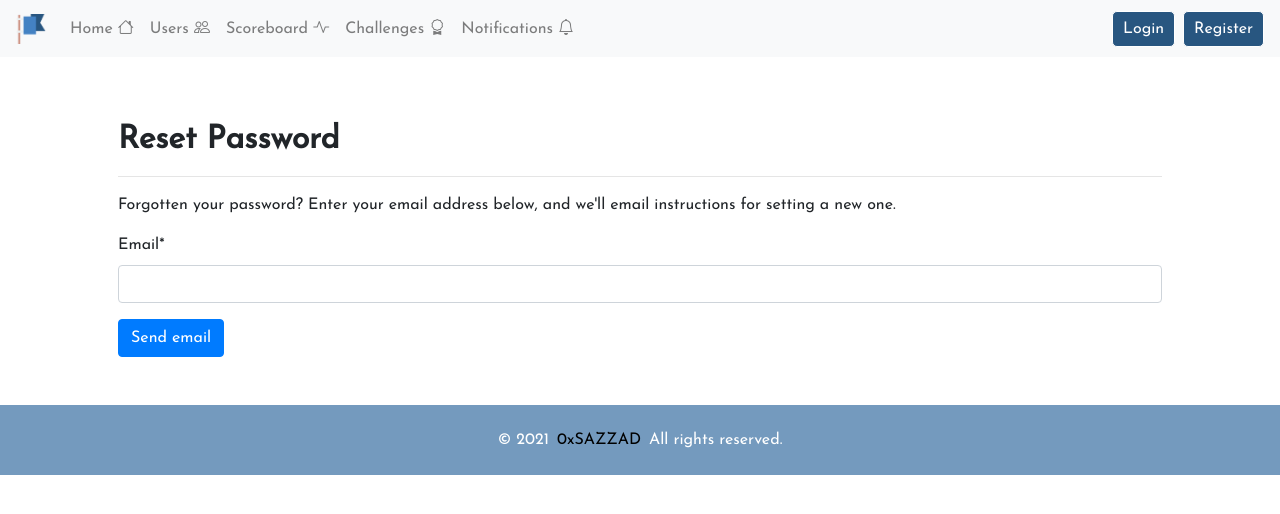
After one commit to sazzad1337/CTF, a Django app: page /password_reset in a window 1280 px wide. The commit adds this page. Shown: the top 514 px of the page. Run offline with Django 3.2, Linux system fonts and the light colour scheme; some libraries are stand-ins or nearby versions.

Commit message:
password_reset feature

```diff
--- a/CTF/settings.py
+++ b/CTF/settings.py
@@ -29,6 +29,8 @@ SECRET_KEY = 'django-insecure-bn^nd(o24@#07)hd33f)85#vsxkp8qdch#a8x=)j5+c0pw2xjz
 DEBUG = True
 
 ALLOWED_HOSTS = ['3875-182-48-72-23.ngrok.io','127.0.0.1',]
+
+EMAIL_BACKEND = 'django.core.mail.backends.console.EmailBackend'
 
 
 # Application definition
--- a/CTF/urls.py
+++ b/CTF/urls.py
@@ -20,4 +20,5 @@ from players import views
 urlpatterns = [
     path('admin/', admin.site.urls),
     path('', include('players.urls')),
+    path("password_reset", views.password_reset_request, name="password_reset"),
 ]
--- a/players/urls.py
+++ b/players/urls.py
@@ -1,5 +1,7 @@
 from django.contrib import admin
 from django.urls import path
+from django.contrib.auth import views as auth_views
+from django.urls import reverse_lazy
 from . import views
 app_name = "players"
 urlpatterns = [
@@ -17,5 +19,8 @@ urlpatterns = [
     path('delete_challenges/<int:c_id>/', views.challenge_delete, name = 'delete'),
     path('send_notification/', views.sending_notification, name='notification'),
     path('notifications/', views.view_notification, name='v_notification'),
-    path('test/', views.test, name='testing')
+    path('test/', views.test, name='testing'),
+    path('password_reset/done/', auth_views.PasswordResetDoneView.as_view(template_name='players/password/password_reset_done.html'), name='password_reset_done'),
+    path('reset/<uidb64>/<token>/', auth_views.PasswordResetConfirmView.as_view(template_name="players/password/password_reset_confirm.html",success_url="/reset/done/"), name='password_reset_confirm'),
+    path('reset/done/', auth_views.PasswordResetCompleteView.as_view(template_name='players/password/password_reset_complete.html'), name='password_reset_complete'),
 ]
--- a/players/views.py
+++ b/players/views.py
@@ -16,6 +16,13 @@ from .models import Profile
 from .models import Challenges
 
 import datetime
+from django.core.mail import send_mail, BadHeaderError
+from django.contrib.auth.forms import PasswordResetForm
+from django.template.loader import render_to_string
+from django.db.models.query_utils import Q
+from django.utils.http import urlsafe_base64_encode
+from django.contrib.auth.tokens import default_token_generator
+from django.utils.encoding import force_bytes
 
 # Create your views here.
 from .models import * #or users_list
@@ -202,3 +209,41 @@ def view_notification(request):
     diction = {'title': "Challenges", 'n': n}
 
     return render(request, 'players/notification.html', context = diction)
+
+
+
+
+
+
+
+
+def password_reset_request(request):
+	if request.method == "POST":
+		password_reset_form = PasswordResetForm(request.POST)
+		if password_reset_form.is_valid():
+			data = password_reset_form.cleaned_data['email']
+			associated_users = User.objects.filter(Q(email=data))
+			if associated_users.exists():
+				for user in associated_users:
+					subject = "Password Reset Requested"
+					email_template_name = "players/password/password_reset_email.txt"
+					c = {
+					"email":user.email,
+					'domain':'127.0.0.1:8000',
+					'site_name': 'Website',
+					"uid": urlsafe_base64_encode(force_bytes(user.pk)),
+					'token': default_token_generator.make_token(user),
+					'protocol': 'http',
+					}
+					email = render_to_string(email_template_name, c)
+					try:
+						send_mail(subject, email, 'admin@example.com' , [user.email], fail_silently=False)
+					except BadHeaderError:
+
+						return HttpResponse('Invalid header found.')
+
+					messages.success(request, 'A message with reset password instructions has been sent to your inbox.')
+					return redirect ("players:password_reset_done")
+			messages.error(request, 'An invalid email has been entered.')
+	password_reset_form = PasswordResetForm()
+	return render(request=request, template_name="players/password/password_reset.html", context={"password_reset_form":password_reset_form})
--- a/templates/players/login.html
+++ b/templates/players/login.html
@@ -10,6 +10,7 @@
 		<button class="btn btn-primary" type="submit">Login</button>
 	</form>
 	<p class="text-center">Don't have an account yet? <a href="/registration">Create</a> Now.</p>
+	<p class="text-center">Forgot Your Password? <a style= color:red; href="/password_reset">Reset</a> Now.</p>
 </div>
 
 <div class="container">
--- /dev/null
+++ b/templates/players/password/password_reset.html
@@ -0,0 +1,20 @@
+{% extends "players/base.html" %}
+
+
+{% block body %}
+
+	{% load crispy_forms_tags %}
+
+	<!--Reset Password-->
+	<div class="container p-5">
+  	 	<h2 class="font-weight-bold mt-3">Reset Password</h2>
+		<hr>
+		<p>Forgotten your password? Enter your email address below, and we'll email instructions for setting a new one.</p>
+        <form method="POST">
+            {% csrf_token %}
+            {{ password_reset_form|crispy }}
+            <button class="btn btn-primary" type="submit">Send email</button>
+        </form>
+  	</div>
+
+{% endblock %}
```
Also changed, not shown: templates/players/password/password_reset_complete.html (added, +12 -0 lines), templates/players/password/password_reset_confirm.html (added, +18 -0 lines), templates/players/password/password_reset_done.html (added, +15 -0 lines), templates/players/password/password_reset_email.txt (added, +15 -0 lines), templates/players/scoreboard.html (+3 -4 lines), db.sqlite3.
